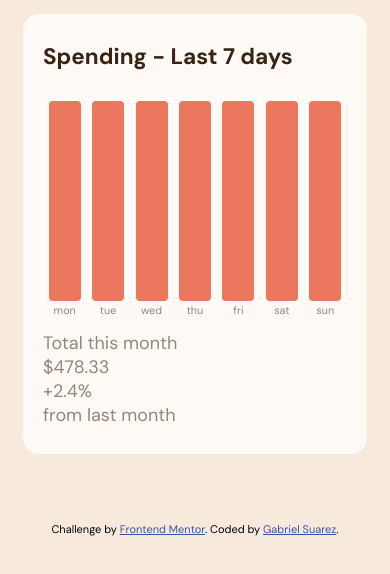
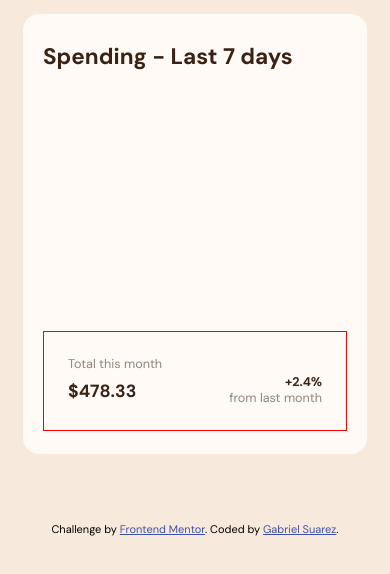
Before and after one commit to GabrielSB19/expenses-chart-component, a plain HTML site: page index.html in a window 390 px wide. Shown: the part 170-744 px from the top of the page. Drawn offline with Linux system fonts and the light colour scheme.

Commit message:
Finished the view mobile of the app

```diff
--- a/index.html
+++ b/index.html
@@ -24,34 +24,12 @@
     <div class="chart">
       <h2 class="chart__title">Spending - Last 7 days</h2>
       <div class="chart__bar-container">
+        <!--
         <div class="chart__bar">
           <div class="chart__bar--label">$35.20</div>
           <div class="chart__bar--day">mon</div>
         </div>
-        <div class="chart__bar">
-          <div class="chart__bar--label">$35.20</div>
-          <div class="chart__bar--day">tue</div>
-        </div>
-        <div class="chart__bar">
-          <div class="chart__bar--label">$35.20</div>
-          <div class="chart__bar--day">wed</div>
-        </div>
-        <div class="chart__bar">
-          <div class="chart__bar--label">$35.20</div>
-          <div class="chart__bar--day">thu</div>
-        </div>
-        <div class="chart__bar">
-          <div class="chart__bar--label">$35.20</div>
-          <div class="chart__bar--day">fri</div>
-        </div>
-        <div class="chart__bar">
-          <div class="chart__bar--label">$35.20</div>
-          <div class="chart__bar--day">sat</div>
-        </div>
-        <div class="chart__bar">
-          <div class="chart__bar--label">$35.20</div>
-          <div class="chart__bar--day">sun</div>
-        </div>
+        -->
       </div>
 
       <div class="chart__analitics">
--- a/scss/style.scss
+++ b/scss/style.scss
@@ -87,5 +87,31 @@
             width: 32px;
             text-align: center;
         }
+        &:hover{
+            cursor: pointer;
+            filter: brightness(1.2);
+        }
+    }
+    &__analitics{
+        border: 1px solid red;
+        display: flex;
+        justify-content: space-between;
+        padding: 24px;
+        font-size: 0.7em;
+
+    }
+    &__total{
+        margin-bottom: 8px;
+    }
+    &__total-value{
+        color: variables.$DarkBrown;
+        font-weight: 700;
+        font-size: 1.4em;
+    }
+    &__percentage{
+        color: variables.$DarkBrown;
+        font-weight: 700;
+        text-align: right;
+        margin-top: 18px;
     }
 }
```
Also changed, not shown: style.css, 1 other file.
